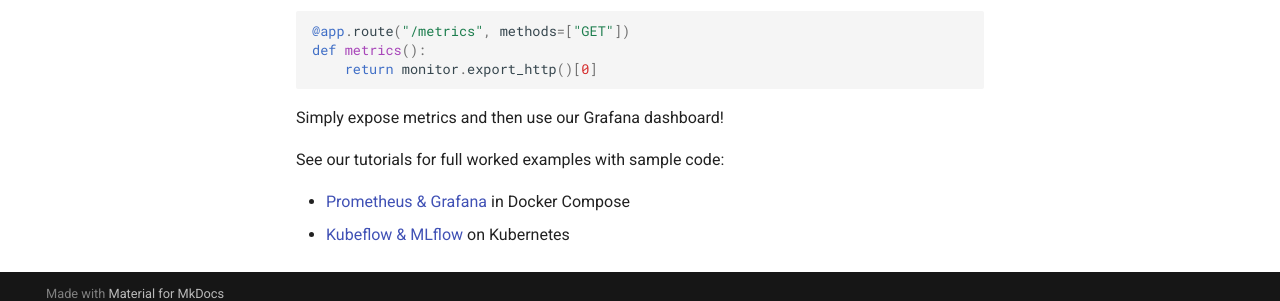
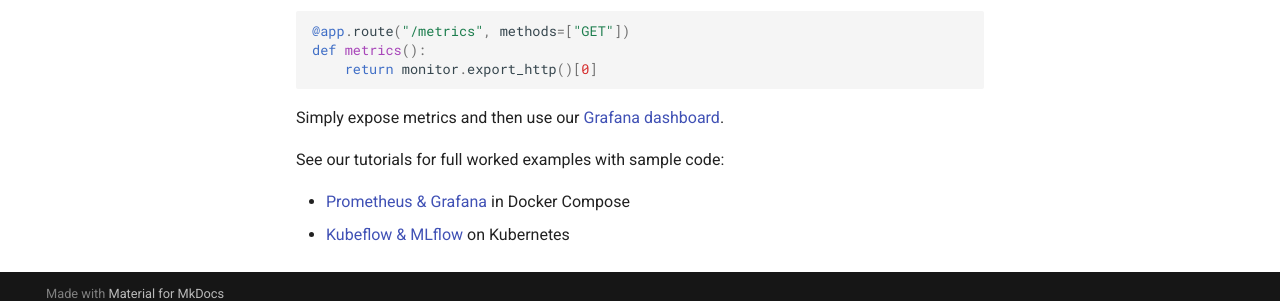
Before and after one commit to boxkite-ml/boxkite, an MkDocs documentation site: the page built from docs/using.md, in a window 1280 px wide and 900 px high, scrolled down 774 px. Shown: the part 584-885 px from the top of the window. Built offline with MkDocs 1.6.1 and Material for MkDocs 9.7.7, drawn with Linux system fonts in a browser that asks for light colours; comment, search, counter and statistics services are not loaded; part of the change alters nothing that is shown.

````diff
--- a/docs/using.md
+++ b/docs/using.md
@@ -64,7 +64,7 @@ def metrics():
 
 ```
 
-Simply expose metrics and then use our Grafana dashboard!
+Simply expose metrics and then use our [Grafana dashboard](https://github.com/boxkite-ml/boxkite/blob/master/examples/grafana-prometheus/metrics/dashboards/model.json).
 
 See our tutorials for full worked examples with sample code:
 
````
